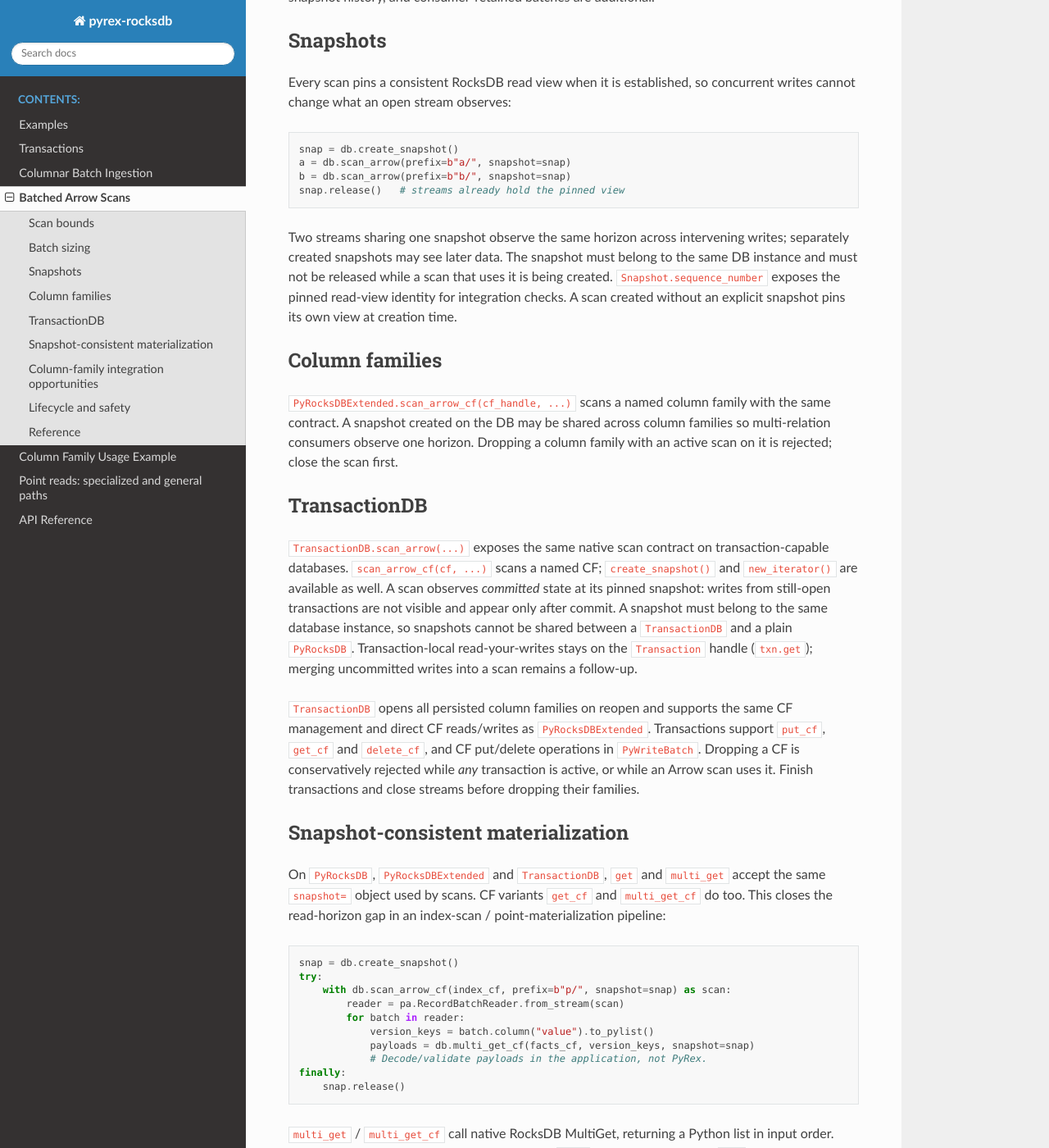
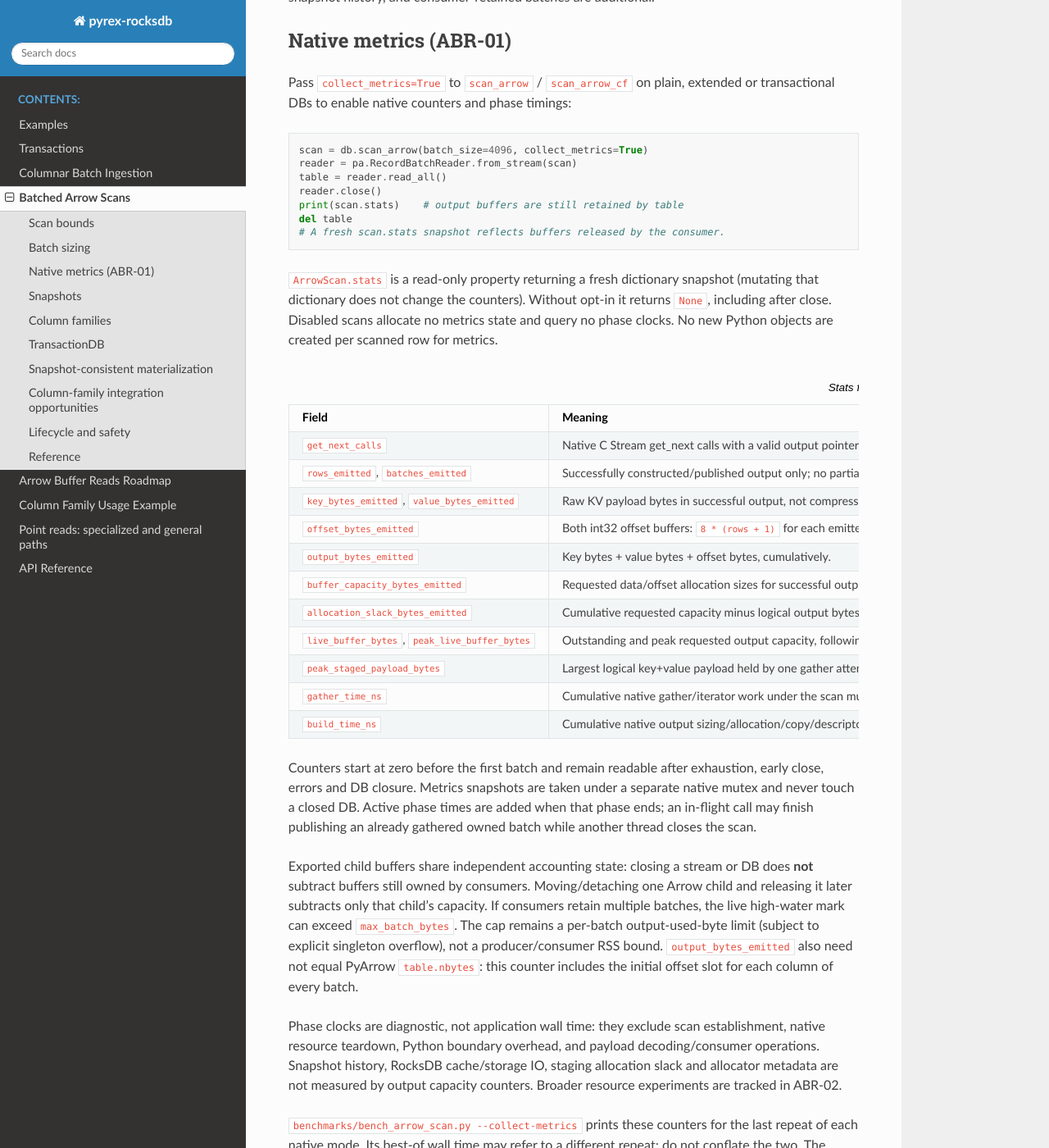
Before and after one commit to mylonasc/pyrex, a Sphinx documentation site: the page built from docs/source/arrow_scans.rst, in a window 1280 px wide and 1400 px high, scrolled down 1219 px. Shown: the whole window at 82% size. Built offline with Sphinx 7.4.7 and the Read the Docs theme 3.1.0, drawn with Linux system fonts in a browser that asks for light colours; some of the changed text lies outside the part shown.

Commit message:
docs(ABR): publish indexed roadmap and scan metrics contract
Document priorities and native GitHub dependencies for ABR-01 through ABR-08. Define metrics scope/lifetimes, extend benchmark reporting and failure-after-publication coverage. Verified 203 tests and warning-free Sphinx build. Refs #31, #38.

```diff
--- a/docs/source/arrow_scans.rst
+++ b/docs/source/arrow_scans.rst
@@ -53,6 +53,91 @@ Batch sizing
 
 These caps bound producer batch memory, not whole-process RSS: the block
 cache, pinned snapshot history, and consumer-retained batches are additional.
+
+Native metrics (ABR-01)
+-----------------------
+
+Pass ``collect_metrics=True`` to ``scan_arrow`` / ``scan_arrow_cf`` on plain,
+extended or transactional DBs to enable native counters and phase timings::
+
+    scan = db.scan_arrow(batch_size=4096, collect_metrics=True)
+    reader = pa.RecordBatchReader.from_stream(scan)
+    table = reader.read_all()
+    reader.close()
+    print(scan.stats)    # output buffers are still retained by table
+    del table
+    # A fresh scan.stats snapshot reflects buffers released by the consumer.
+
+``ArrowScan.stats`` is a read-only property returning a fresh dictionary
+snapshot (mutating that dictionary does not change the counters). Without
+opt-in it returns ``None``, including after close. Disabled scans allocate
+no metrics state and query no phase clocks. No new Python objects are
+created per scanned row for metrics.
+
+.. list-table:: Stats fields (integer counts, bytes or nanoseconds)
+   :header-rows: 1
+   :widths: 34 66
+
+   * - Field
+     - Meaning
+   * - ``get_next_calls``
+     - Native C Stream get_next calls with a valid output pointer, including
+       clean exhaustion and failures; not Python calls or RocksDB IO count.
+   * - ``rows_emitted``, ``batches_emitted``
+     - Successfully constructed/published output only; no partial batch on
+       allocation, size-limit, lifecycle or iterator errors.
+   * - ``key_bytes_emitted``, ``value_bytes_emitted``
+     - Raw KV payload bytes in successful output, not compressed storage IO.
+   * - ``offset_bytes_emitted``
+     - Both int32 offset buffers: ``8 * (rows + 1)`` for each emitted batch.
+   * - ``output_bytes_emitted``
+     - Key bytes + value bytes + offset bytes, cumulatively.
+   * - ``buffer_capacity_bytes_emitted``
+     - Requested data/offset allocation sizes for successful output. A zero
+       payload column still allocates one dummy byte. Excludes C metadata,
+       pointer arrays, allocator rounding/overhead and RocksDB resources.
+   * - ``allocation_slack_bytes_emitted``
+     - Cumulative requested capacity minus logical output bytes; with the
+       current exact-size builder, this is the empty-column dummy bytes.
+   * - ``live_buffer_bytes``, ``peak_live_buffer_bytes``
+     - Outstanding and peak requested output capacity, following actual
+       Arrow child release callbacks, including consumer-retained output.
+   * - ``peak_staged_payload_bytes``
+     - Largest logical key+value payload held by one gather attempt, including
+       failed attempts. Not string/vector allocated capacity or staging RSS.
+   * - ``gather_time_ns``
+     - Cumulative native gather/iterator work under the scan mutex, including
+       failed/end attempts; excludes waiting to acquire that mutex.
+   * - ``build_time_ns``
+     - Cumulative native output sizing/allocation/copy/descriptor/publication
+       phases, including failed builds. Does not include consumer compute.
+
+Counters start at zero before the first batch and remain readable after
+exhaustion, early close, errors and DB closure. Metrics snapshots are taken
+under a separate native mutex and never touch a closed DB. Active phase
+times are added when that phase ends; an in-flight call may finish publishing
+an already gathered owned batch while another thread closes the scan.
+
+Exported child buffers share independent accounting state: closing a stream
+or DB does **not** subtract buffers still owned by consumers. Moving/detaching
+one Arrow child and releasing it later subtracts only that child's capacity.
+If consumers retain multiple batches, the live high-water mark can exceed
+``max_batch_bytes``. The cap remains a per-batch output-used-byte limit
+(subject to explicit singleton overflow), not a producer/consumer RSS bound.
+``output_bytes_emitted`` also need not equal PyArrow ``table.nbytes``: this
+counter includes the initial offset slot for each column of every batch.
+
+Phase clocks are diagnostic, not application wall time: they exclude scan
+establishment, native resource teardown, Python boundary overhead, and payload
+decoding/consumer operations. Snapshot history, RocksDB cache/storage IO,
+staging allocation slack and allocator metadata are not measured by output
+capacity counters. Broader resource experiments are tracked in ABR-02.
+
+``benchmarks/bench_arrow_scan.py --collect-metrics`` prints these counters for
+the last repeat of each native mode. Its best-of wall time may refer to a
+different repeat; do not conflate the two. The default invocation remains
+usable against historical versions without ``collect_metrics`` support.
+See :doc:`arrow_reads_roadmap` for the indexed remaining features.
 
 Snapshots
 ---------
@@ -175,7 +260,7 @@ Reference
 
 * ``PyRocksDB.scan_arrow(prefix=None, start=None, stop=None, batch_size=65536,
   max_batch_bytes=8388608, read_options=None, snapshot=None,
-  allow_overflow=False) -> ArrowScan``
+  allow_overflow=False, collect_metrics=False) -> ArrowScan``
 * ``PyRocksDBExtended.scan_arrow_cf(cf_handle, ...)`` — same keyword contract.
 * ``TransactionDB.scan_arrow(...)`` — same keyword contract on the default
   column family; observes committed state (open-transaction writes excluded).
@@ -187,7 +272,8 @@ Reference
 * ``PyRocksDB.create_snapshot() -> Snapshot`` (also on ``TransactionDB``;
   snapshots are per-instance and never shared across DB objects)
 * ``Snapshot.release()``, ``Snapshot.is_valid()``, ``Snapshot.sequence_number``
-* ``ArrowScan.close()``, ``ArrowScan.is_closed``, ``ArrowScan.sequence_number``
+* ``ArrowScan.close()``, ``ArrowScan.is_closed``, ``ArrowScan.sequence_number``,
+  ``ArrowScan.stats``
 
 See ``benchmarks/bench_arrow_scan.py`` for the reproducible comparison of
 Python iterators vs. native scans, and ``examples_simple/arrow_scan.py`` for
--- a/docs/source/index.rst
+++ b/docs/source/index.rst
@@ -21,6 +21,7 @@ for Arrow-compatible binary/string arrays.
    transactions
    columnar_ingestion
    arrow_scans
+   arrow_reads_roadmap
    column_families
    point_reads
    api
```
Also changed, not shown: docs/source/api.rst (+8 -4 lines), docs/source/arrow_reads_roadmap.rst (added, +100 -0 lines), docs/source/point_reads.rst (+4 -4 lines), 3 other files.
